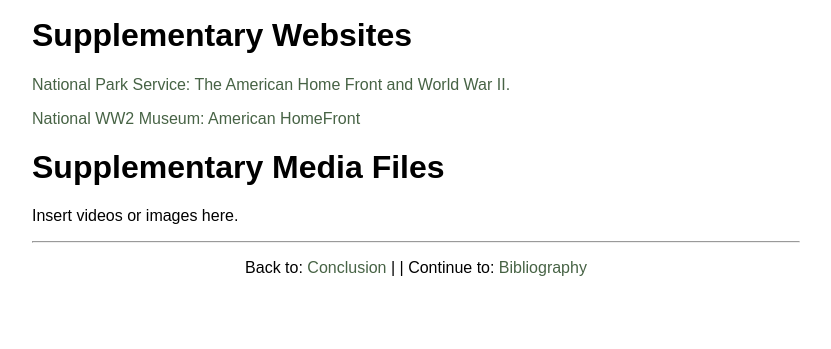
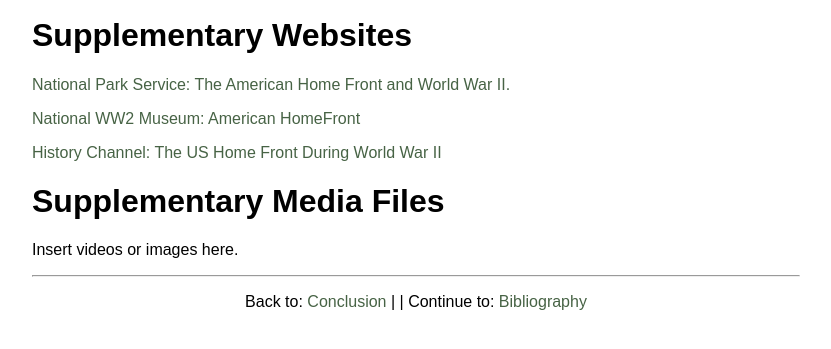
Before and after one commit to Joshuadumas2/Dumas-Joshua-WOH-3931, a Jekyll site: the page built from 004_supplements.md, in a window 1280 px wide and 900 px high, scrolled down 633 px, cut to the strip 473-822 px from the top of the window. Shown: the whole strip, without its empty margins (224-1055 px from the left). Built offline with Jekyll 4.4.1, drawn with Linux system fonts in a browser that asks for light colours.

Commit message:
Update 004_supplements.md

```diff
--- a/004_supplements.md
+++ b/004_supplements.md
@@ -19,6 +19,8 @@ Do you have supplementary materials (such as media files) or links for further i
 
 [National WW2 Museum: American HomeFront](https://www.nationalww2museum.org/war/articles/home-front)
 
+[History Channel: The US Home Front During World War II](https://www.history.com/topics/world-war-ii/us-home-front-during-world-war-ii)
+
 # Supplementary Media Files
 
 Insert videos or images here.
```
